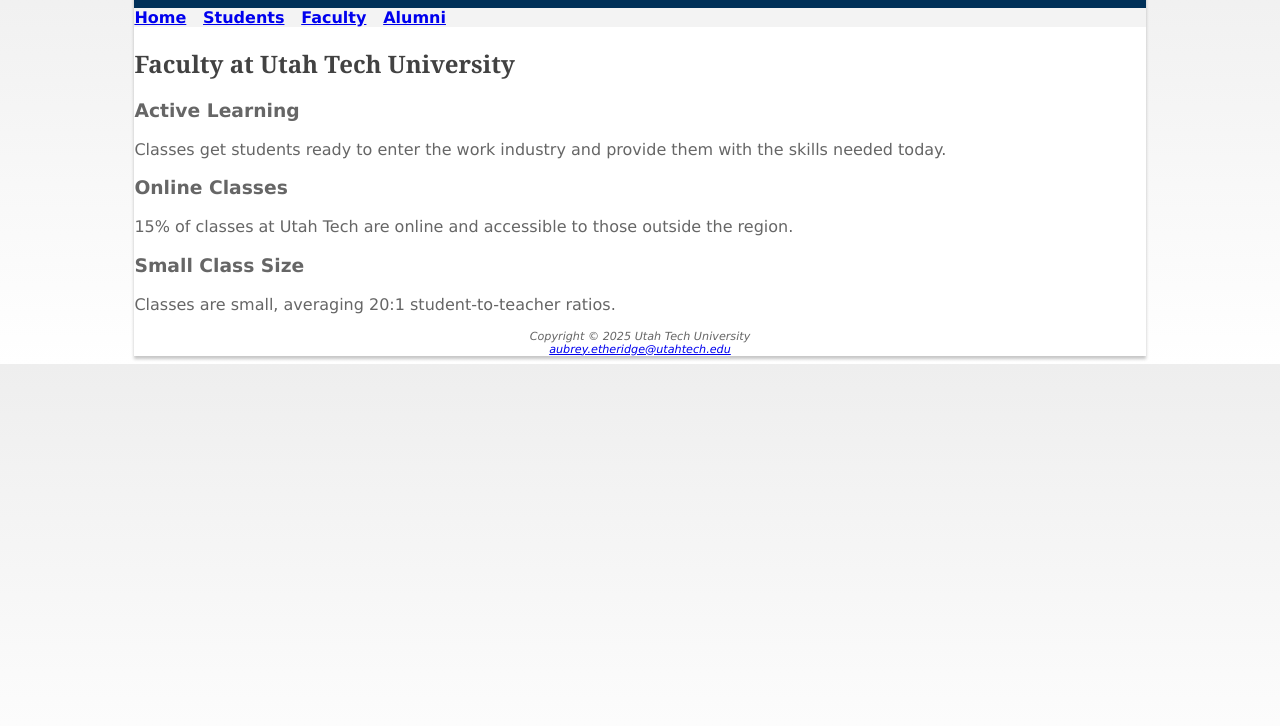
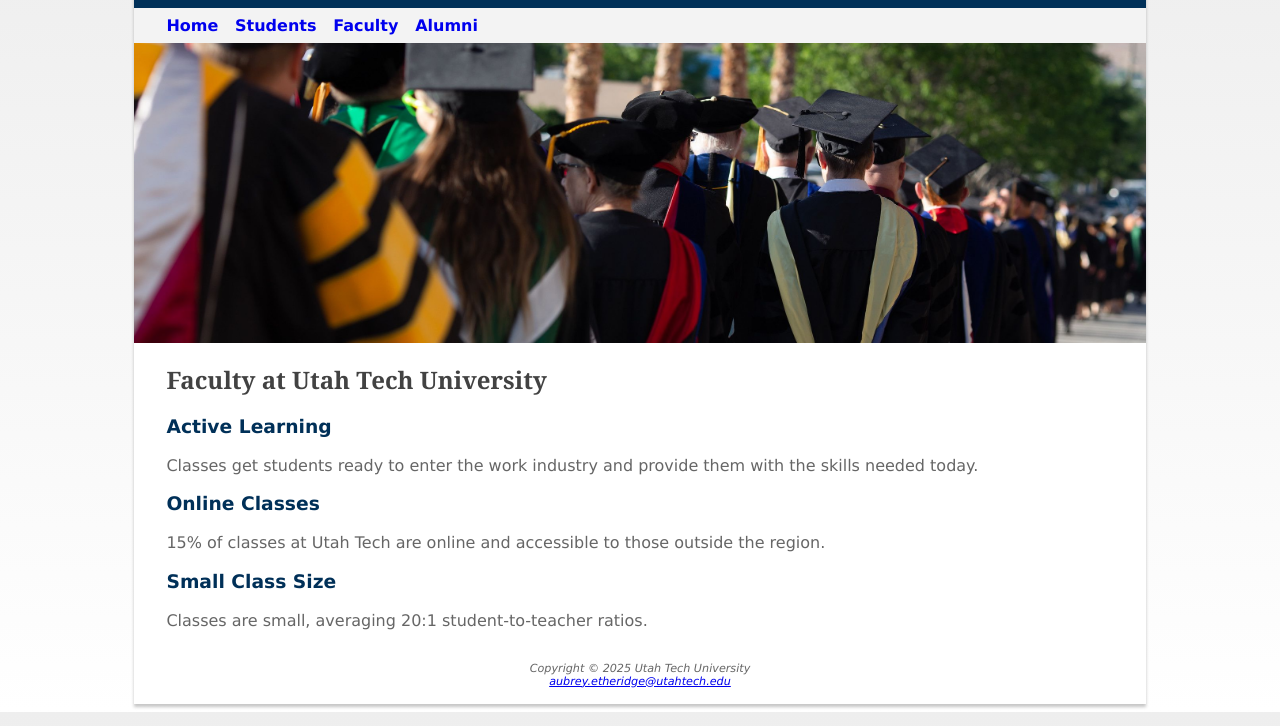
Before and after one commit to Auburritolikesburritos/SE-1400, a plain HTML site: page utahtech3/faculty.html in a window 1280 px wide. Shown: the part 74-800 px from the top of the page. Drawn offline with Linux system fonts and the light colour scheme.

Commit message:
utah tech 3 done

```diff
--- a/utahtech3/faculty.html
+++ b/utahtech3/faculty.html
@@ -19,7 +19,7 @@
             <a href="faculty.html">Faculty</a> &nbsp;
             <a href="alumni.html">Alumni</a>
         </nav>
-        <div id="faculty"></div>
+        <div id="facultyhero"></div>
         <main>
             <h2>Faculty at Utah Tech University</h2>
             <h3>Active Learning</h3>
--- a/utahtech3/style.css
+++ b/utahtech3/style.css
@@ -3,7 +3,7 @@ body {
     background-color: #ffffff;
     color: #666666;
     font-family: Verdana, Geneva, Tahoma, sans-serif;
-    background: linear-gradient(to bottom, #eeeeee,#ffffff);
+    background: linear-gradient(to bottom, #eeeeee, #ffffff);
 
 }
 
@@ -29,6 +29,12 @@ h1 {
 nav {
     font-weight: bold;
     background-color: #f3f3f3;
+    padding: .5rem;
+    padding-left: 2rem;
+}
+
+nav a {
+    text-decoration: none;
 }
 
 h2 {
@@ -36,9 +42,42 @@ h2 {
     font-family: Georgia, 'Times New Roman', Times, serif;
 }
 
+h3 {
+    color: #003058;
+}
+
+main {
+    padding-left: 2rem;
+    padding-right: 2rem;
+}
+
 dt {
     color: #003058;
     font-weight: bold;
+}
+
+#homehero {
+    height: 300px;
+    background-image: url("homehero.jpg");
+    background-repeat: no-repeat;
+    background-size: cover;
+    background-position: center;
+}
+
+#studenthero {
+    height: 300px;
+    background-image: url("studenthero.jpg");
+    background-repeat: no repeat;
+    background-size: cover;
+    background-position: center;
+}
+
+#facultyhero {
+    height: 300px;
+    background-image: url("facultyhero.jpg");
+    background-repeat: no repeat;
+    background-size: cover;
+    background-position: center;
 }
 
 .ut {
@@ -50,6 +89,7 @@ footer {
     font-size: .70rem;
     font-style: italic;
     text-align: center;
+    padding: 1rem;
 }
 
 #wrapper {
```
